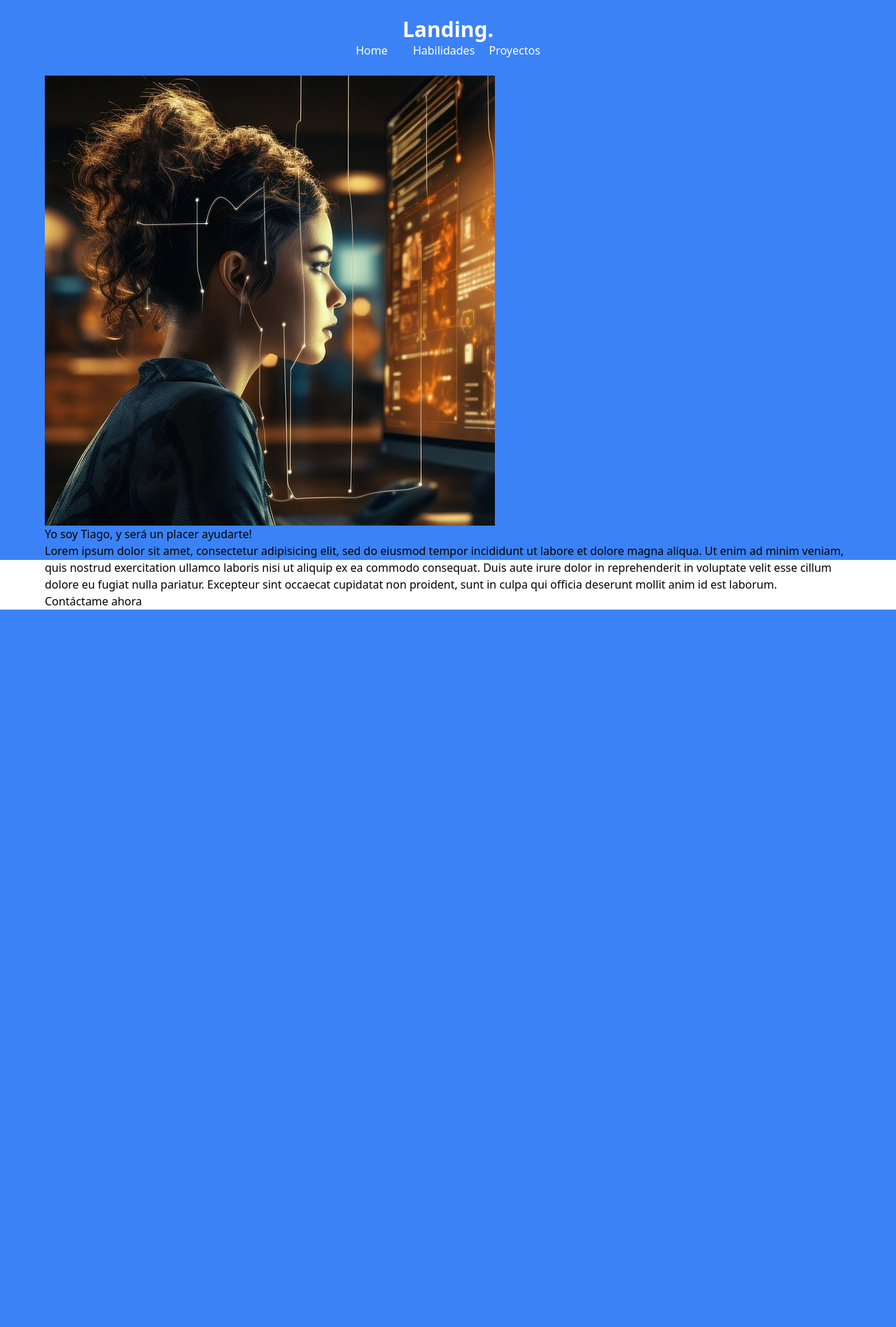
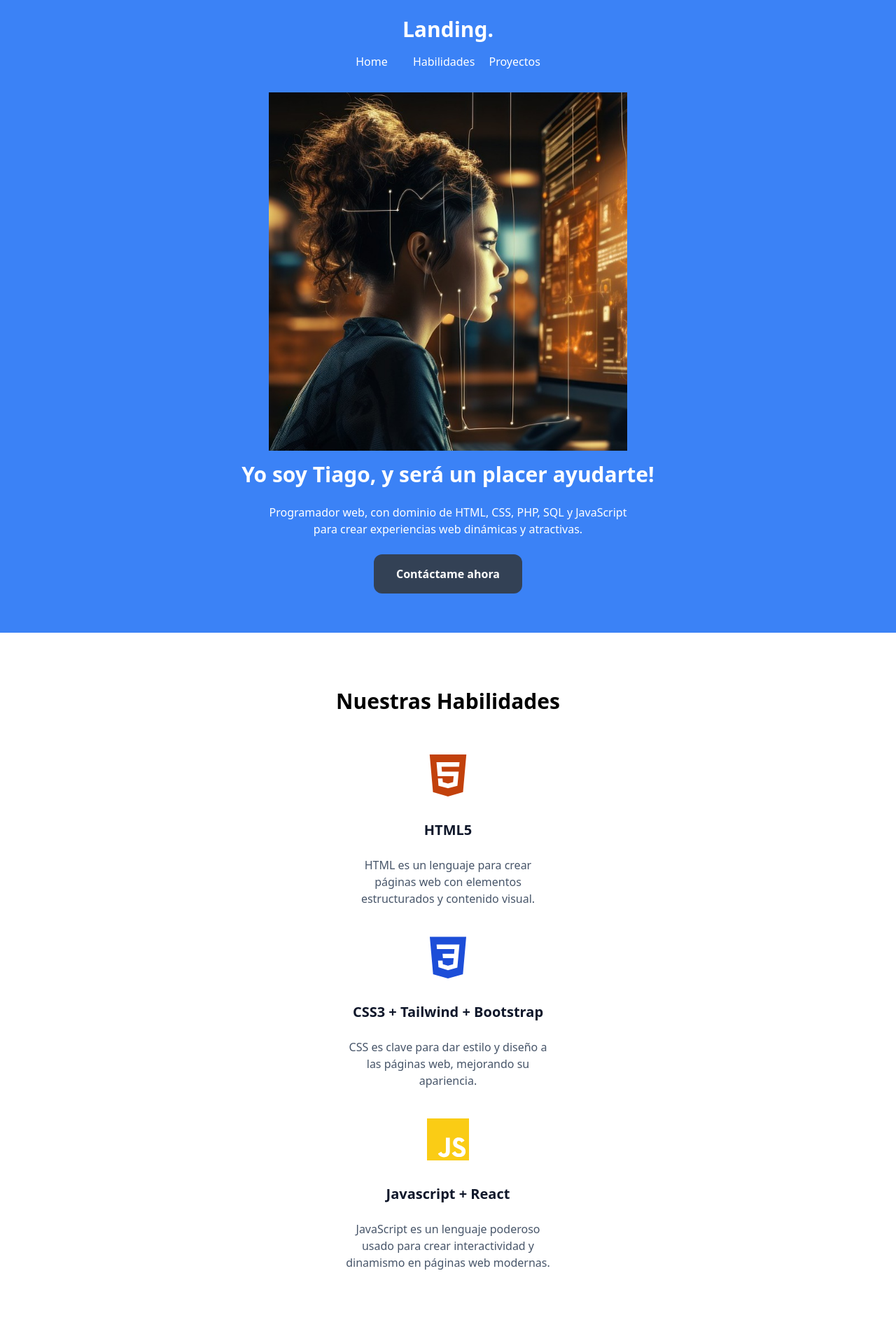
Before and after one commit to tiagoskaterock/tailwind-landing-page, a PHP site: page /landing.php in a window 1280 px wide. Shown: the whole page at 70% size. Before the commit the page ends 871 px from the top, so only its background shows below. Run offline with PHP 8.4, Linux system fonts and the light colour scheme.

Commit message:
28. Creando la sección de habilidades

```diff
--- a/landing.php
+++ b/landing.php
@@ -8,10 +8,10 @@
 </head>
 <body>
 
-	<header class="bg-blue-500 min-h-[600px] h-screen">
+	<header class="bg-blue-500 min-h-[600px]">
 		<nav class="py-6 text-white grid justify-items-center items-center gp-6 wrapper">
 			<a href="#">
-				<h2 class="text-3xl font-extrabold">Landing.</h2>
+				<h2 class="text-3xl font-extrabold mb-4">Landing.</h2>
 			</a>
 
 			<div class="space-x-4">
@@ -21,25 +21,75 @@
 			</div>
 		</nav>
 
-		<section class="wrapper">
-			<img src="girl.jpg" alt="Woman">
+		<section class="wrapper py-14 flex-col items-center justify-items-center gap-12 pt-2">
 
-			<div>
-				<h1>Yo soy Tiago, y será un placer ayudarte!</h1>
+			<img src="girl.jpg" alt="Woman" class="block max-w-lg w-full mb-4 mx-auto">
+
+			<div class="text-white space-y-6 text-center">
+
+				<h1 class="text-3xl font-bold">Yo soy Tiago, y será un placer ayudarte!</h1>
+
+				<p class="max-w-lg mx-auto">
+					Programador web, con dominio de HTML, CSS, PHP, SQL y JavaScript para crear experiencias web dinámicas y atractivas.
+				</p>
+
+				<a href="#" class="inline-block bg-slate-700 py-4 px-8 rounded-xl font-bold">
+					Contáctame ahora
+				</a>
+
 			</div>
 
-			<p>
-				Lorem ipsum dolor sit amet, consectetur adipisicing elit, sed do eiusmod
-				tempor incididunt ut labore et dolore magna aliqua. Ut enim ad minim veniam,
-				quis nostrud exercitation ullamco laboris nisi ut aliquip ex ea commodo
-				consequat. Duis aute irure dolor in reprehenderit in voluptate velit esse
-				cillum dolore eu fugiat nulla pariatur. Excepteur sint occaecat cupidatat non
-				proident, sunt in culpa qui officia deserunt mollit anim id est laborum.
-			</p>
+		</section>
 
-			<a href="#">Contáctame ahora</a>
-		</section>
 	</header>
 
+
+
+	<main>
+		<section class="wrapper py-20 text-center">
+			<h2 class="text-3xl font-bold">Nuestras Habilidades</h2>
+
+			<div class="mt-12 grid gap-8 max-w-md mx-auto">
+				<article class="space-y-6">
+					<svg
+						xmlns="http://www.w3.org/2000/svg"
+						class="fill-orange-700 w-20 mx-auto"
+						viewBox="0 0 24 24"><path d="M4.136 3.012h15.729l-1.431 16.15-6.451 1.826-6.414-1.826-1.433-16.15zm5.266 7.302-.173-2.035 7.533.002.173-1.963-9.87-.002.522 5.998h6.835l-.243 2.566-2.179.602-2.214-.605-.141-1.58H7.691l.247 3.123L12 17.506l4.028-1.08.558-6.111H9.402v-.001z"></path></svg>
+						<h3 class="text-slate-900 text-xl font-bold">HTML5</h3>
+						<p class="w-2/3 text-slate-600 mx-auto">
+							HTML es un lenguaje para crear páginas web con elementos estructurados y contenido visual.
+						</p>
+				</article>
+
+
+				<article class="space-y-6">
+					<svg xmlns="http://www.w3.org/2000/svg"
+					class="fill-blue-700 w-20 mx-auto"
+					viewBox="0 0 24 24" ><path d="M4.192 3.143h15.615l-1.42 16.034-6.404 1.812-6.369-1.813L4.192 3.143zM16.9 6.424l-9.8-.002.158 1.949 7.529.002-.189 2.02H9.66l.179 1.913h4.597l-.272 2.62-2.164.598-2.197-.603-.141-1.569h-1.94l.216 2.867L12 17.484l3.995-1.137.905-9.923z"></path></svg>
+						<h3 class="text-slate-900 text-xl font-bold">CSS3 + Tailwind + Bootstrap</h3>
+						<p class="w-2/3 text-slate-600 mx-auto">
+							CSS es clave para dar estilo y diseño a las páginas web, mejorando su apariencia.
+						</p>
+				</article>
+
+
+				<article class="space-y-6">
+					<svg xmlns="http://www.w3.org/2000/svg"
+					class="fill-yellow-400 w-20 mx-auto"
+					viewBox="0 0 24 24">
+						<path d="M3 3h18v18H3V3zm16.525 13.707c-.131-.821-.666-1.511-2.252-2.155-.552-.259-1.165-.438-1.349-.854-.068-.248-.078-.382-.034-.529.113-.484.687-.629 1.137-.495.293.09.563.315.732.676.775-.507.775-.507 1.316-.844-.203-.314-.304-.451-.439-.586-.473-.528-1.103-.798-2.126-.775l-.528.067c-.507.124-.991.395-1.283.754-.855.968-.608 2.655.427 3.354 1.023.765 2.521.933 2.712 1.653.18.878-.652 1.159-1.475 1.058-.607-.136-.945-.439-1.316-1.002l-1.372.788c.157.359.337.517.607.832 1.305 1.316 4.568 1.249 5.153-.754.021-.067.18-.528.056-1.237l.034.049zm-6.737-5.434h-1.686c0 1.453-.007 2.898-.007 4.354 0 .924.047 1.772-.104 2.033-.247.517-.886.451-1.175.359-.297-.146-.448-.349-.623-.641-.047-.078-.082-.146-.095-.146l-1.368.844c.229.473.563.879.994 1.137.641.383 1.502.507 2.404.305.588-.17 1.095-.519 1.358-1.059.384-.697.302-1.553.299-2.509.008-1.541 0-3.083 0-4.635l.003-.042z"></path>
+					</svg>
+						<h3 class="text-slate-900 text-xl font-bold">Javascript + React</h3>
+						<p class="w-2/3 text-slate-600 mx-auto">
+							JavaScript es un lenguaje poderoso usado para crear interactividad y dinamismo en páginas web modernas.
+						</p>
+				</article>
+
+
+			</div>
+		</section>
+	</main>
+
 </body>
+
 </html>
--- a/src/css/estilos.css
+++ b/src/css/estilos.css
@@ -581,6 +581,14 @@ video {
   margin-top: 1.5rem;
 }
 
+.mt-12 {
+  margin-top: 3rem;
+}
+
+.block {
+  display: block;
+}
+
 .inline-block {
   display: inline-block;
 }
@@ -605,6 +613,10 @@ video {
   height: 100vh;
 }
 
+.max-h-full {
+  max-height: 100%;
+}
+
 .min-h-\[600px\] {
   min-height: 600px;
 }
@@ -621,16 +633,40 @@ video {
   width: 90%;
 }
 
+.w-full {
+  width: 100%;
+}
+
+.w-20 {
+  width: 5rem;
+}
+
+.w-2\/3 {
+  width: 66.666667%;
+}
+
 .max-w-screen-md {
   max-width: 768px;
 }
 
-.max-w-screen-xl {
-  max-width: 1280px;
+.max-w-lg {
+  max-width: 32rem;
+}
+
+.max-w-md {
+  max-width: 28rem;
 }
 
 .grow {
   flex-grow: 1;
+}
+
+.transform {
+  transform: translate(var(--tw-translate-x), var(--tw-translate-y)) rotate(var(--tw-rotate)) skewX(var(--tw-skew-x)) skewY(var(--tw-skew-y)) scaleX(var(--tw-scale-x)) scaleY(var(--tw-scale-y));
+}
+
+.flex-col {
+  flex-direction: column;
 }
 
 .flex-wrap {
@@ -653,6 +689,10 @@ video {
   gap: 2rem;
 }
 
+.gap-12 {
+  gap: 3rem;
+}
+
 .gap-x-4 {
   -moz-column-gap: 1rem;
        column-gap: 1rem;
@@ -668,8 +708,10 @@ video {
   margin-left: calc(1rem * calc(1 - var(--tw-space-x-reverse)));
 }
 
-.overflow-hidden {
-  overflow: hidden;
+.space-y-6 > :not([hidden]) ~ :not([hidden]) {
+  --tw-space-y-reverse: 0;
+  margin-top: calc(1.5rem * calc(1 - var(--tw-space-y-reverse)));
+  margin-bottom: calc(1.5rem * var(--tw-space-y-reverse));
 }
 
 .rounded-\[50px\] {
@@ -684,8 +726,20 @@ video {
   border-radius: 0.375rem;
 }
 
+.rounded {
+  border-radius: 0.25rem;
+}
+
+.rounded-xl {
+  border-radius: 0.75rem;
+}
+
 .border-8 {
   border-width: 8px;
+}
+
+.border {
+  border-width: 1px;
 }
 
 .bg-blue-500 {
@@ -697,11 +751,6 @@ video {
   background-color: rgb(55 48 163 / 0.5);
 }
 
-.bg-red-200 {
-  --tw-bg-opacity: 1;
-  background-color: rgb(254 202 202 / var(--tw-bg-opacity));
-}
-
 .bg-violet-600 {
   --tw-bg-opacity: 1;
   background-color: rgb(124 58 237 / var(--tw-bg-opacity));
@@ -710,6 +759,37 @@ video {
 .bg-white {
   --tw-bg-opacity: 1;
   background-color: rgb(255 255 255 / var(--tw-bg-opacity));
+}
+
+.bg-red-200 {
+  --tw-bg-opacity: 1;
+  background-color: rgb(254 202 202 / var(--tw-bg-opacity));
+}
+
+.bg-slate-700 {
+  --tw-bg-opacity: 1;
+  background-color: rgb(51 65 85 / var(--tw-bg-opacity));
+}
+
+.bg-amber-300 {
+  --tw-bg-opacity: 1;
+  background-color: rgb(252 211 77 / var(--tw-bg-opacity));
+}
+
+.fill-orange-700 {
+  fill: #c2410c;
+}
+
+.fill-blue-700 {
+  fill: #1d4ed8;
+}
+
+.fill-amber-300 {
+  fill: #fcd34d;
+}
+
+.fill-yellow-400 {
+  fill: #facc15;
 }
 
 .object-cover {
@@ -735,6 +815,11 @@ video {
   padding-right: 2rem;
 }
 
+.py-14 {
+  padding-top: 3.5rem;
+  padding-bottom: 3.5rem;
+}
+
 .py-4 {
   padding-top: 1rem;
   padding-bottom: 1rem;
@@ -743,6 +828,19 @@ video {
 .py-6 {
   padding-top: 1.5rem;
   padding-bottom: 1.5rem;
+}
+
+.py-20 {
+  padding-top: 5rem;
+  padding-bottom: 5rem;
+}
+
+.pb-12 {
+  padding-bottom: 3rem;
+}
+
+.pt-2 {
+  padding-top: 0.5rem;
 }
 
 .text-center {
@@ -794,6 +892,21 @@ video {
   color: rgb(255 255 255 / var(--tw-text-opacity));
 }
 
+.text-black {
+  --tw-text-opacity: 1;
+  color: rgb(0 0 0 / var(--tw-text-opacity));
+}
+
+.text-slate-900 {
+  --tw-text-opacity: 1;
+  color: rgb(15 23 42 / var(--tw-text-opacity));
+}
+
+.text-slate-600 {
+  --tw-text-opacity: 1;
+  color: rgb(71 85 105 / var(--tw-text-opacity));
+}
+
 .wrapper {
   margin-left: auto;
   margin-right: auto;
```
